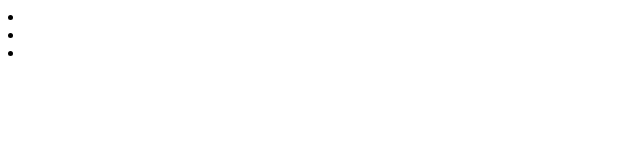
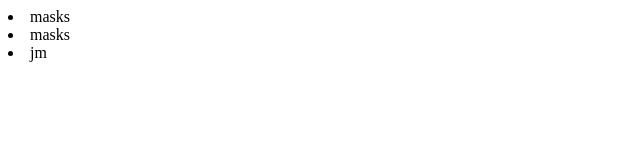
Before and after one commit to phwan125/Maskhelper, a plain HTML site: page index.html in a window 1280 px wide. Shown: the whole page, without its empty margins (0-640 px from the left). Drawn offline with Linux system fonts and the light colour scheme.

Commit message:
Update index.html

```diff
--- a/index.html
+++ b/index.html
@@ -1,9 +1,9 @@
 <html>
 <head>
     <body>
-        <li></li>
-        <li></li>
-        <li></li>
+        <li>masks</li>
+        <li>masks</li>
+        <li>jm</li>
     </body>
 </head>
 </html>
```
